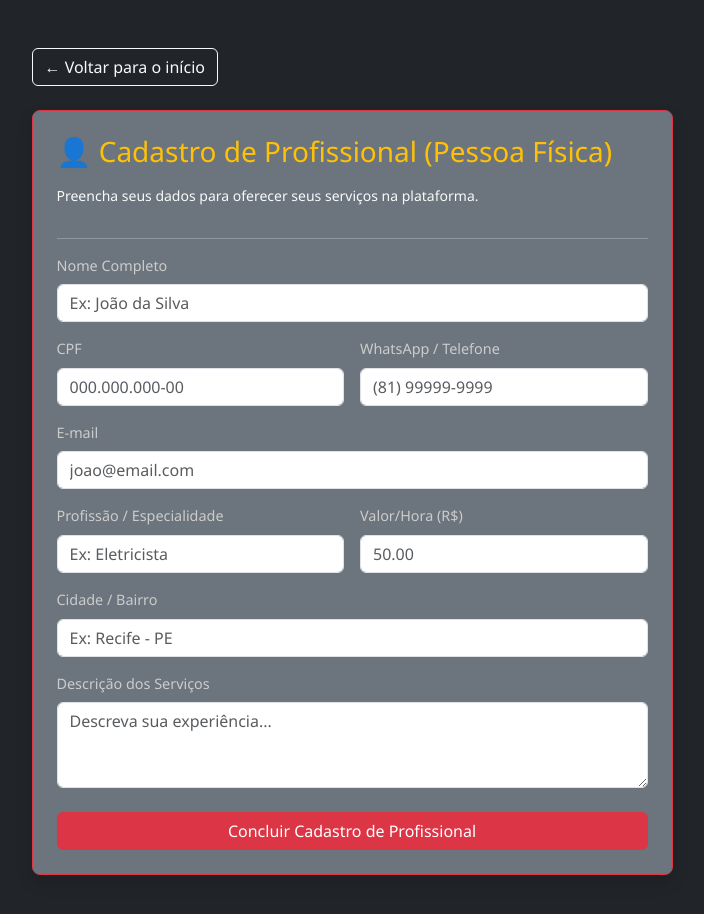
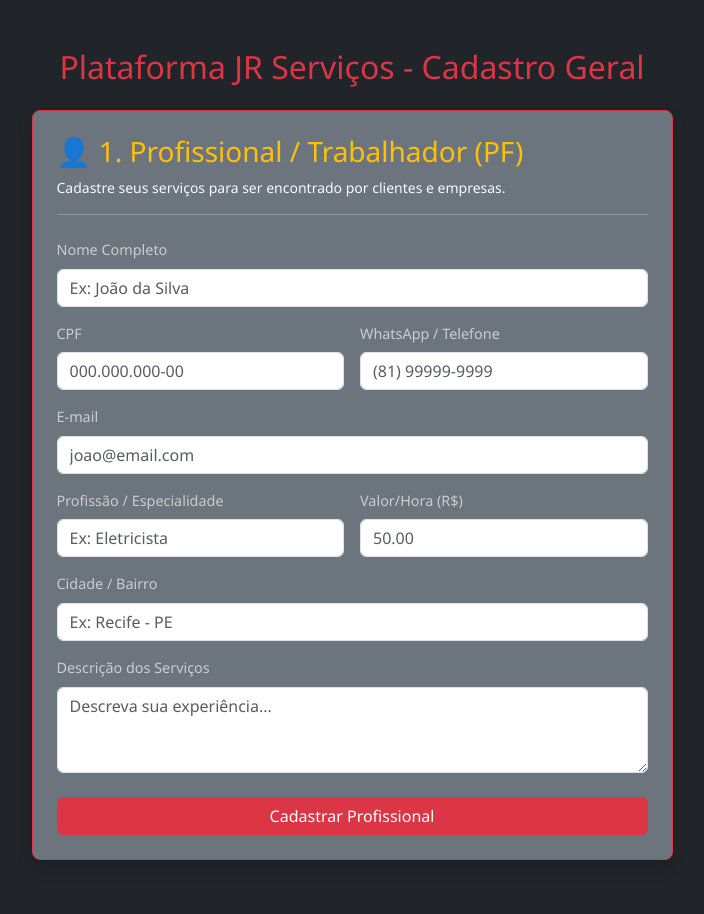
Before and after one commit to josereginaldo04-hash/Empresa, a website: page trampo-ja/public/trabalhador.html in a window 1280 px wide. Shown: the whole page, without its empty margins (288-992 px from the left). Drawn offline with nearby package versions, Linux system fonts and the light colour scheme.

Commit message:
Jr Serviços

```diff
--- a/trampo-ja/public/trabalhador.html
+++ b/trampo-ja/public/trabalhador.html
@@ -11,13 +11,14 @@
 
   <div class="container py-5">
     <div class="row justify-content-center">
-      <div class="col-md-7">
-        <a href="/" class="btn btn-outline-light mb-4">← Voltar para o início</a>
+      <div class="col-lg-7">
+
+        <h2 class="text-center text-danger mb-4">Plataforma JR Serviços - Cadastro Geral</h2>
 
         <div class="card bg-secondary text-white p-4 shadow border-danger">
-          <h3 class="text-warning mb-3">👤 Cadastro de Profissional (Pessoa Física)</h3>
-          <p class="text-light small">Preencha seus dados para oferecer seus serviços na plataforma.</p>
-          <hr class="border-light">
+          <h3 class="text-warning mb-2">👤 1. Profissional / Trabalhador (PF)</h3>
+          <p class="text-light small mb-3">Cadastre seus serviços para ser encontrado por clientes e empresas.</p>
+          <hr class="border-light mt-0 mb-4">
 
           <form id="formCadastroPF" action="javascript:void(0);">
             <div class="row g-3">
@@ -55,9 +56,10 @@
               </div>
             </div>
 
-            <button type="submit" class="btn btn-danger w-100 mt-4">Concluir Cadastro de Profissional</button>
+            <button type="submit" class="btn btn-danger w-100 mt-4">Cadastrar Profissional</button>
           </form>
         </div>
+
       </div>
     </div>
   </div>
```
Also changed, not shown: trampo-ja/public/contratante.html (renamed from trampo-ja/public/empresa.html, +8 -6 lines).
